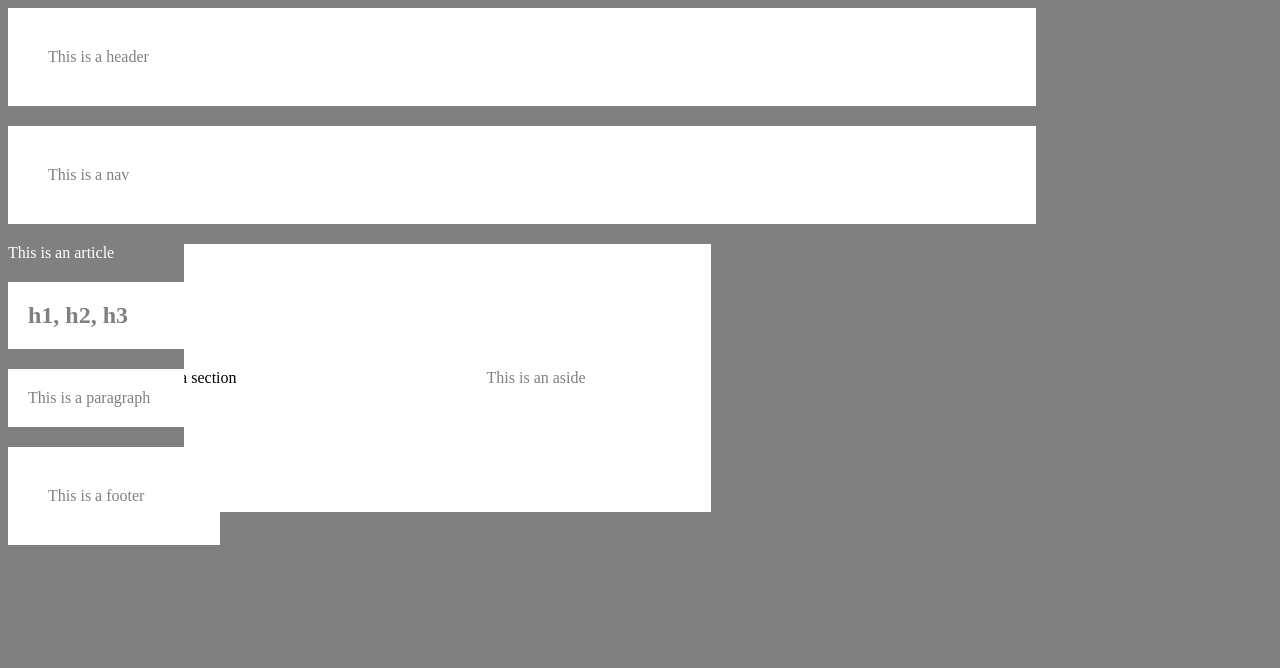
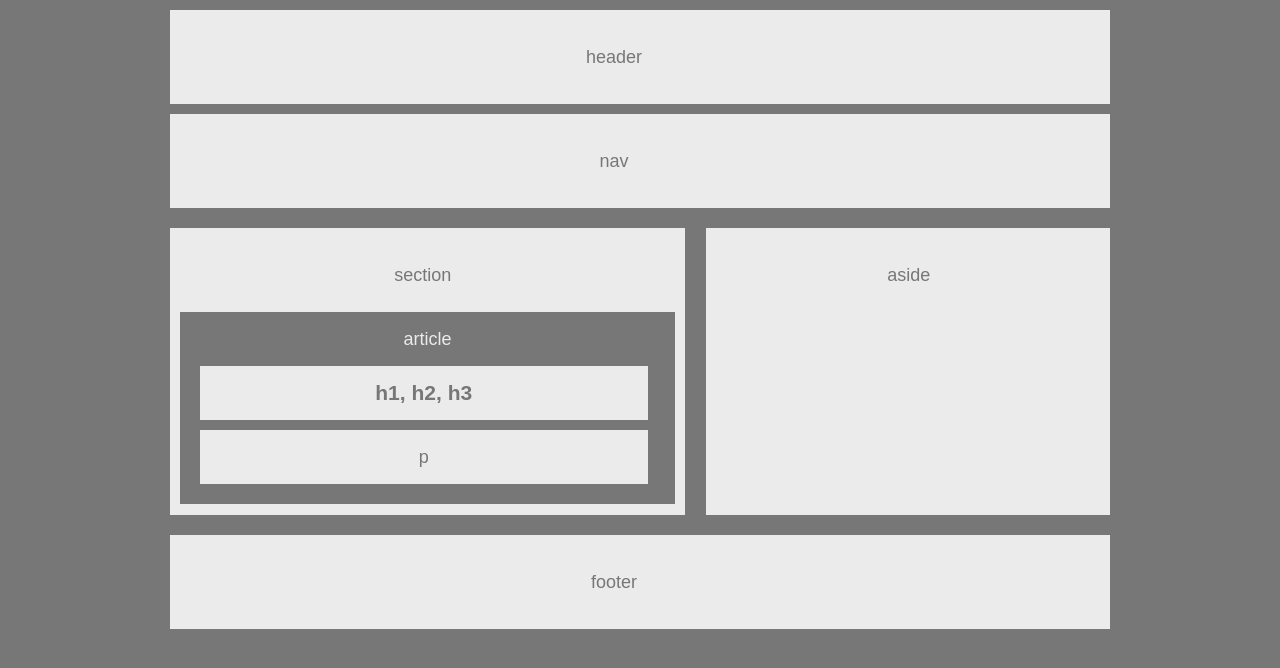
Before and after one commit to jtbergen/HW-Wireframe, a plain HTML site: page index.html in a window 1280 px wide. Drawn offline with Linux system fonts and the light colour scheme.

Commit message:
Updated Code

```diff
--- a/index.html
+++ b/index.html
@@ -1,22 +1,35 @@
-<!DOCTYPE html>
-<html lang="en">
+<!doctype html>
+<html lang="en-us">
 	<head>
 		<meta charset="UTF-8">
-    <meta name="viewport" content="width=device-width, initial-scale=1.0">
-    <meta http-equiv="X-UA-Compatible" content="ie=edge">
-    <title>Week 1 HW Wireframe</title>
-    <link rel="stylesheet" href="style.css">
-
-<head>
+		<title>HomeWork Week 1</title>
+		<link rel="stylesheet" type="text/css" href="style.css">
+	</head>
 	<body>
-    <Header>This is a header</Header>
-    <nav>This is a nav</nav>
-    <section>This is a section</section>
-    <aside>This is an aside</aside>
-    <article>This is an article
+<header>
+			<p>header</p>
+		</header>
+		<nav>
+			<p>nav</p>
+		</nav>
+		<section>
+			<heading>
+				<p>section</p>
+			</heading>
+			<article>
+				<heading>article</heading>
 				<h1>h1, h2, h3</h1>
-            <p>This is a paragraph</p>
-            <footer>This is a footer</footer>
-        </h1>
+				<p>p</p>
 			</article>
+		</section>
+		<aside>
+			<heading>
+				<p>aside</p>
+			</heading>
+		</aside>
+		<div class="clear"></div>
+		<footer>
+			<p>footer</p>
+		</footer>
 	</body>
+</html>
--- a/style.css
+++ b/style.css
@@ -1,64 +1,51 @@
-{
-    box-sizing: border-box;
+body {
+  width: 960px;
+  margin: auto;
+  font-family: Arial, "Helvetica Neue", Helvetica, sans-serif;
+  font-size: 18px;
+  line-height: 34px;
+  color: #777;
+  background: #777;
+}
+header,
+nav,
+section,
+aside,
+footer {
+  display: block;
+  padding: 10px;
+  margin: 10px;
   text-align: center;
-  }
-  body {
-      background-color: gray
-  }
-  header {
-    padding: 40px;
-    margin-bottom: 20px;
-    color: gray;
-    background:white;
-    width: 75%
-  }
-  nav {
-    padding: 40px;
-    margin-bottom: 20px;
-    color: gray;
-    background:white;
-    width: 75%
+  background: #ebebeb;
 }
 section {
+  display: block;
   float: left;
-    padding: 125px;
-    border: 5px
-    color: gray;
-    background:white;
-    width: 30%
-    position: relative;
+  width: 495px;
+  height: 267px;
+  overflow: hidden;
 }
 aside {
-    padding: 125px;
-    margin-bottom: 20px;
-    color: gray;
-    background:white;
-    float: left;
-    position: relative;
+  display: block;
+  float: right;
+  width: 40%;
+  height: 267px;
+  overflow: hidden;
 }
 article {
-    padding: -40px;
-    margin-bottom: 20px;
-    color: white;
-    background: gray;
-    position: fixed;
+  padding: 10px;
+  color: #ebebeb;
+  background: #777;
 }
-  h1 {
-    padding: 20px;
-    margin-bottom: 20px;
-    color: gray;
-    background:white;
+.clear {
+  clear: both;
 }
-
+h1,
 p {
-    padding: 20px;
-    margin-bottom: 20px;
-    color: gray;
-    background:white;
+  width: 90%;
+  padding: 10px;
+  margin: 10px;
+  color: #777;
+  text-align: center;
+  background: #ebebeb;
 }
-  footer {
-    padding: 40px;
-    color: gray;
-    background:white;
-    width: 75%
-  }
```
Lines whose indentation alone changed are shown as unchanged.
